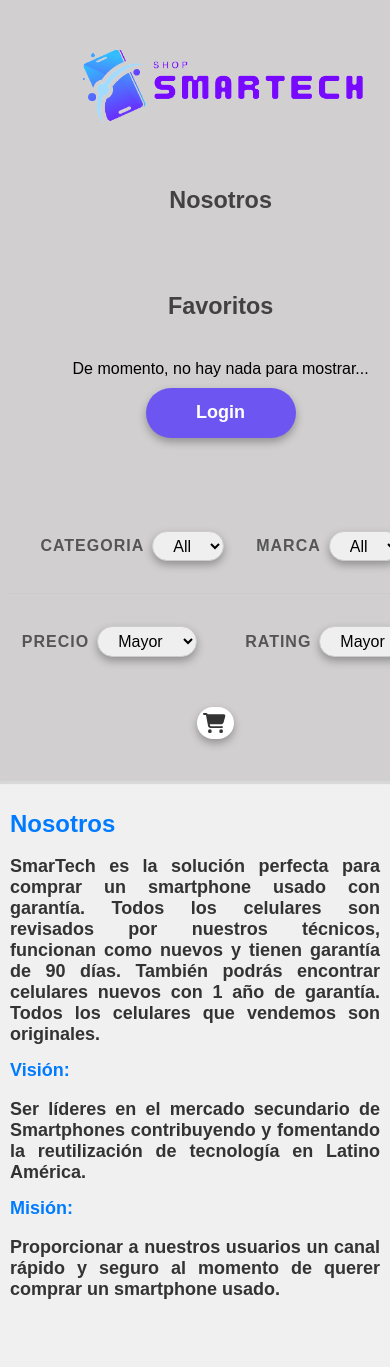
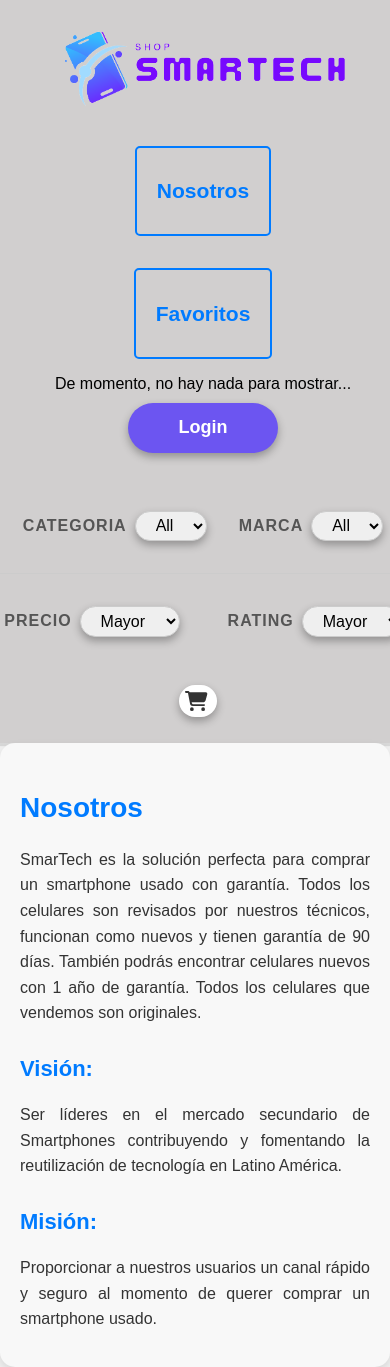
Before and after one commit to Martin-Juncos/E-Comerce, a React (Create React App) app in the folder frontend/: page /about in a window 390 px wide. Before the commit the page ends 1325 px from the top, so only its background shows below. Built offline with nearby package versions, Linux system fonts and the light colour scheme.

Commit message:
Still more cambiosss

```diff
--- a/frontend/src/components/About/About.module.css
+++ b/frontend/src/components/About/About.module.css
@@ -1,49 +1,52 @@
 .aboutContainer {
+  margin-top: 20px;
   max-width: 800px;
   margin: 0 auto;
   padding: 20px;
   text-align: justify;
   font-size: 16px;
   color: #333;
+  line-height: 1.6;
+  border-radius: 15px;
+  background-color: #f8f8f8;
+  box-shadow: 0px 4px 8px rgba(0, 0, 0, 0.1);
 }
 
 .aboutContainer h2 {
-  font-size: 28px;
+  font-size: 32px;
   font-weight: bold;
   color: #007bff;
-  margin-bottom: 10px;
+  margin-bottom: 20px;
 }
 
 .aboutContainer h4 {
-  font-size: 20px;
+  font-size: 24px;
   font-weight: bold;
   color: #007bff;
-  margin-top: 20px;
-  margin-bottom: 10px;
+  margin-top: 30px;
+  margin-bottom: 15px;
 }
 
 .aboutContainer p {
-  margin-bottom: 20px;
-  font-size: 18px;
-  font-weight: bold;
+  margin-bottom: 10px;
 }
 
 /* Estilos Responsive */
 @media (max-width: 768px) {
   .aboutContainer {
-    font-size: 14px;
-    padding: 10px;
+    padding: 20px;
+    font-size: 16px;
   }
 
   .aboutContainer h2 {
-    font-size: 24px;
-    margin-bottom: 8px;
+    font-size: 28px;
+    margin-bottom: 15px;
   }
 
   .aboutContainer h4 {
-    font-size: 18px;
-    margin-top: 15px;
-    margin-bottom: 8px;
+    font-size: 22px;
+    margin-top: 25px;
+    margin-bottom: 10px;
   }
 
   .aboutContainer p {
--- a/frontend/src/components/NavBar/NavBar.module.css
+++ b/frontend/src/components/NavBar/NavBar.module.css
@@ -1,21 +1,29 @@
 .container {
     display: flex;
-    justify-content: space-around;
+    justify-content: space-evenly;
     align-items: center;
     width: 100%;
-    padding: 1.6rem;
+    padding: 0.5rem;
     box-shadow: 0px 3px 1px rgba(0, 0, 0, 0.1);
     background-color: #d1cfcf;
   }
 
   .a {
-    color: #424242;
-    text-decoration: none;
-    transition: color 0.3s ease;
-    font-size: 20px;
+    display: inline-block;
+    padding: 10px 20px;
+    font-size: 18px;
+    font-weight: bold;
+    color: #007bff;
+    background-color: transparent;
+    border: 2px solid #007bff;
+    border-radius: 5px;
+    cursor: pointer;
+    transition: color 0.3s ease, border-color 0.3s ease;
+    text-decoration: initial;
   }
   .a:hover {
-    color: #c07907;
+    color: #0056b3;
+    border-color: #0056b9;
   }
 
   .logo {
--- a/frontend/src/components/ShoppingCart/Cart.module.css
+++ b/frontend/src/components/ShoppingCart/Cart.module.css
@@ -5,12 +5,11 @@ body {
     padding: 0;
   }
 
-  /* Estilos del componente Cart */
   .cartContainer {
     display: flex;
     align-items: center;
     position: relative;
-
+    transform: translateY(-2px)
   }
 
   .cartIcon {
@@ -52,8 +51,6 @@ body {
   }
 
   /* Media Queries */
-
-  /* Pantallas más pequeñas como tablets y móviles */
   @media (max-width: 768px) {
     .cartContainer {
       margin-right: 10px;
--- a/frontend/src/components/ShoppingCart/ShoppingCart.module.css
+++ b/frontend/src/components/ShoppingCart/ShoppingCart.module.css
@@ -5,7 +5,6 @@ body {
     padding: 0;
   }
 
-  /* Estilos del componente ShoppingCart */
   .shoppingCartContainer {
     margin: 30px;
   }
@@ -26,6 +25,7 @@ body {
 
   .clearCartButton:hover {
     background-color: #c0392b;
+    transform: translateY(-2px);
   }
 
   .tables {
@@ -85,6 +85,7 @@ body {
   }
 
   .linkButton button {
+    transform: translateY(-2px);
     background-color: #4caf50;
     border: none;
     color: white;
@@ -113,6 +114,7 @@ body {
 
   .paymentButton:hover {
     background-color: #0056b3;
+    transform: translateY(-2px)
   }
 
   /* Media Queries */
```
